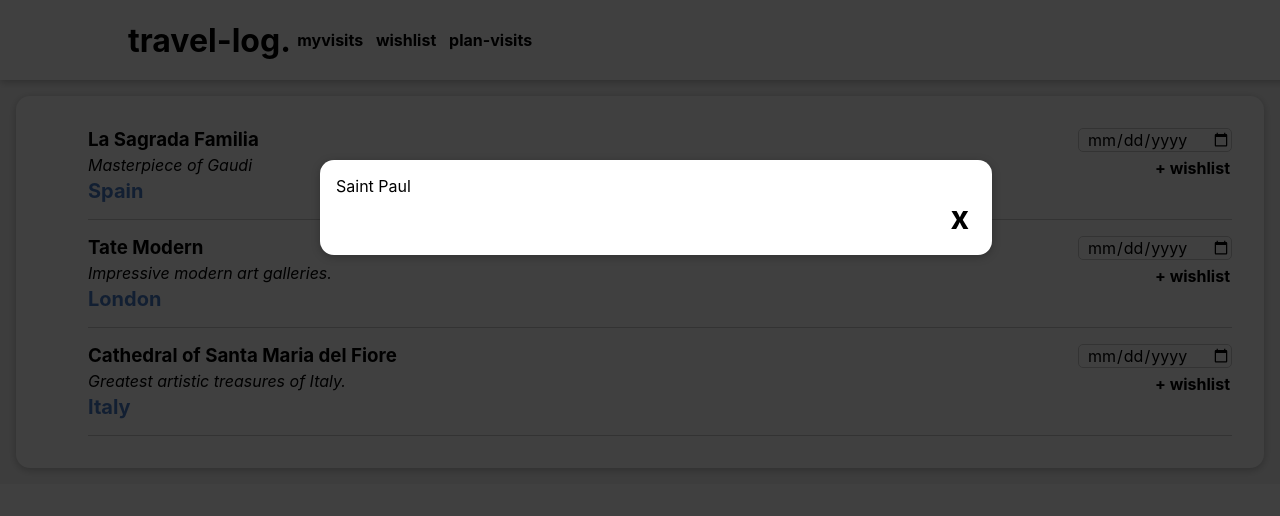
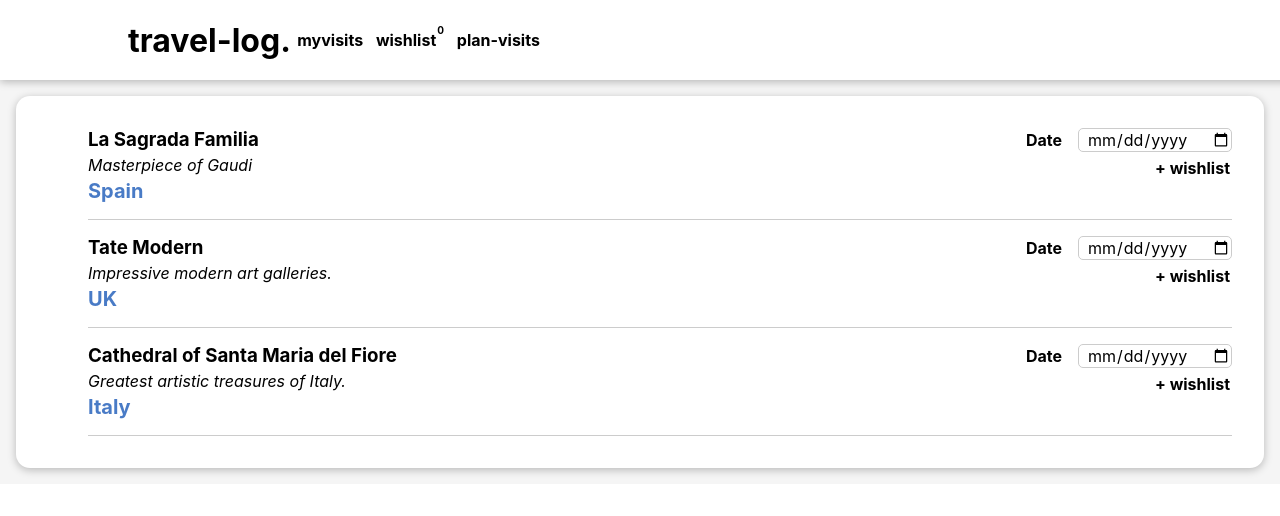
Before and after one commit to biraysutcuoglu/travelLog, a React (Create React App) app: page / in a window 1280 px wide. Shown: the top 516 px of the page. Built offline with nearby package versions, Linux system fonts and the light colour scheme.

Commit message:
useReducer and context for wishlist added

```diff
--- a/src/App.js
+++ b/src/App.js
@@ -1,18 +1,29 @@
 import "./App.css";
 import Header from "./components/layout/Header.js";
 import Explore from "./components/explore/Explore";
-import { Fragment } from "react";
+import { useState } from "react";
 import Wishlist from "./components/wishlist/Wishlist";
+import WishlistProvider from "./store/WishlistProvider";
 
 function App() {
+  const [wishlistIsShown, setWishlistState] = useState(false);
+
+  const showWishlistHandler = () => { //wishlist button is placed in HEADER
+    setWishlistState(true);
+  };
+
+  const hideWishlistHandler = () => {
+    setWishlistState(false);
+  };
+
   return (
-    <Fragment>
-      <Wishlist/>
-      <Header />
+    <WishlistProvider>
+      {wishlistIsShown && <Wishlist onWishlist={hideWishlistHandler} onClose={hideWishlistHandler}/>}
+      <Header onWishlist={showWishlistHandler} />
       <main>
         <Explore />
       </main>
-    </Fragment>
+    </WishlistProvider>
   );
 }
 
--- a/src/components/UI/Input.js
+++ b/src/components/UI/Input.js
@@ -1,11 +1,12 @@
 import classes from "./Input.module.css";
+import React from "react";
 
-const Input = (props) => {
+const Input = React.forwardRef((props, ref) => { //wrap with forward ref for custom components
   return (
     <div className={classes.input}>
       <label htmlFor={props.input.id}>{props.label}</label>
-      <input {...props.input} />
+      <input ref={ref} {...props.input} />
     </div>
   );
-};
+});
 export default Input;
--- a/src/components/UI/Modal.js
+++ b/src/components/UI/Modal.js
@@ -4,7 +4,7 @@
 
 
 const Backdrop = (props) => {
-  return <div className={classes.backdrop} />;
+  return <div className={classes.backdrop}  onClick={props.onClose}/>;
 };
 
 const ModalOverlay = (props) => {
@@ -21,7 +21,7 @@
   //create pop-up using react portals - define (what to portal, where to portal(in index html id = overlays))
   return (
     <Fragment>
-      {ReactDOM.createPortal(<Backdrop />, portalElement)}
+      {ReactDOM.createPortal(<Backdrop onClose={props.onClose}/>, portalElement)}
       {ReactDOM.createPortal(
         <ModalOverlay>{props.children}</ModalOverlay>,
         portalElement
--- a/src/components/explore/Explore.js
+++ b/src/components/explore/Explore.js
@@ -14,7 +14,7 @@
     id: "s2",
     name: "Tate Modern",
     description: "Impressive modern art galleries.",
-    country: "London",
+    country: "UK",
   },
   {
     id: "s3",
@@ -28,6 +28,7 @@
   const sitesList = DUMMY_SITES.map((site) => (
     <SiteItem
       key={site.id}
+      id={site.id}
       name={site.name}
       description={site.description}
       country={site.country}
--- a/src/components/explore/exploreItem/SiteItem.js
+++ b/src/components/explore/exploreItem/SiteItem.js
@@ -1,15 +1,26 @@
 import classes from "./SiteItem.module.css";
 import React from "react";
 import SiteItemForm from "./SiteItemForm";
+import { useContext } from "react";
+import WishlistContext from '../../../store/wishlist-context';
 
 const SiteItem = (props) => {
+  const wishlistCtx = useContext(WishlistContext);
+  const addToWishlistHandler = enteredDate => {
+    wishlistCtx.addItem({
+      id: props.id,
+      name: props.name,
+      date: props.date
+    });
+  };
+
   return <li className={classes.site}>
       <div>
       <h3>{props.name}</h3>
         <div className={classes.description}>{props.description}</div>
         <div className={classes.country}>{props.country}</div>
       </div>
-      <div><SiteItemForm id={props.id}/></div>
+      <div><SiteItemForm id={props.id} onAddToWishlist={addToWishlistHandler}/></div>
   </li>;
 };
 export default SiteItem;
--- a/src/components/explore/exploreItem/SiteItemForm.js
+++ b/src/components/explore/exploreItem/SiteItemForm.js
@@ -1,13 +1,35 @@
 import classes from "./SiteItemForm.module.css";
 import Input from '../../UI/Input';
+import { useRef } from "react";
+
+//TODO: Check date if before the current date and set error state
 
 const SiteItemForm = (props) => {
-  return <form className={classes.form}>
+
+  const dateInputRef = useRef();
+
+  var today = new Date();
+  const currentDate = today.getFullYear()+'-'+(today.getMonth()+1)+'-'+today.getDate();
+
+  const submitHandler = event => {
+    event.preventDefault(); //reload page prevented
+
+    const enteredDate  = dateInputRef.current.value;  //.current will point at the input element (value is default prop.)
+    if(enteredDate.trim().length === 0){
+      console.log("no date entered");
+      return;
+    }
+    props.onAddToWishlist(enteredDate); //only forward date
+  };
+
+  return <form className={classes.form} onSubmit={submitHandler} >
       <Input
+      ref={dateInputRef}
+      label='Date'
       input={{
           id : 'date_' + props.id,
           type: 'date',
-          min: "2018-07-22"
+          min: currentDate
       }}
       />
       <button>+ wishlist</button>
--- a/src/components/layout/Header.js
+++ b/src/components/layout/Header.js
@@ -10,7 +10,7 @@
       <header className={classes.header}>
         <h1>travel-log.</h1>
           <MyVisitsLabel />
-          <WishListLabel />
+          <WishListLabel onClick={props.onWishlist}/>
           <PlanVisitsLabel />
       </header>
     </Fragment>
--- a/src/components/layout/LayoutLabel.module.css
+++ b/src/components/layout/LayoutLabel.module.css
@@ -12,7 +12,14 @@
   font-weight: bold;
 }
 
-.layoutlabel h4:hover,
-.layoutlabel h4:active {
+.layoutlabel:hover,
+.layoutlabel:active {
   color: rgb(75, 75, 148);
 }
+
+.badge{
+  font-size: x-small;
+  padding-left: 1px;
+  padding-bottom: 20px;
+  font-weight: bold;
+}
--- a/src/components/layout/WishlistLabel.js
+++ b/src/components/layout/WishlistLabel.js
@@ -1,10 +1,16 @@
+import { useContext } from "react";
+import WishlistContext from "../../store/wishlist-context";
 import React from "react";
 import classes from "./LayoutLabel.module.css";
 
 const WishListLabel = (props) => {
+  const wishlistctx = useContext(WishlistContext);
+  const numberOfWishlistItems = wishlistctx.items.length; //number of places
+
   return (
-    <div className={classes.layoutlabel}>
+    <div className={classes.layoutlabel} onClick={props.onClick}>
       <h4>wishlist</h4>
+      <span className={classes.badge}>{numberOfWishlistItems}</span>
     </div>
   );
 };
--- a/src/components/wishlist/Wishlist.js
+++ b/src/components/wishlist/Wishlist.js
@@ -10,10 +10,10 @@
     </ul>
   );
   return (
-    <Modal>
+    <Modal onClose={props.onClose}>
       {wishlistItems}
       <div className={classes.actions}>
-        <button>x</button>
+        <button onClick={props.onClose}>x</button>
       </div>
     </Modal>
   );
--- /dev/null
+++ b/src/store/WishlistProvider.js
@@ -0,0 +1,57 @@
+//manages wishlist-context data
+//and provides this context to all components want to access to it
+//wrap all component that need access to wishlist
+
+import WishlistContext from "./wishlist-context";
+import { useReducer } from "react";
+
+const defaultWishlistState = {
+  items: [],
+  totalAmount: 0,
+  date: "",
+};
+
+const wishlistReducer = (state, action) => {
+  if (action.type === "ADD") {
+    const updatedItems = state.items.concat(action.item); //adds new item to array by returning a new array (immutable)
+    const updatedTotalAmount = state.totalAmount + 1;
+    const updatedDate = state.date;
+    return {
+      //return a new state snapshot
+      items: updatedItems,
+      totalAmount: updatedTotalAmount,
+      date: updatedDate,
+    };
+  }
+  return defaultWishlistState;
+}; //will not need any data from the component
+
+const WishlistProvider = (props) => {
+  const [wishlistState, dispatchWishlistAction] = useReducer(
+    wishlistReducer,
+    defaultWishlistState
+  );
+
+  const addItemToWishlistsHandler = (item) => {
+    dispatchWishlistAction({ type: "ADD", item: item });
+  };
+  const removeItemFromWishlistHandler = (id) => {
+    dispatchWishlistAction({ type: "REMOVE", id: id });
+  };
+
+  const wishlistContext = {
+    items: wishlistState.items,
+    totalAmount: wishlistState.totalAmount,
+    date: wishlistState.date,
+    addItem: addItemToWishlistsHandler,
+    removeItem: removeItemFromWishlistHandler,
+  };
+
+  return (
+    <WishlistContext.Provider value={wishlistContext}>
+      {props.children}
+    </WishlistContext.Provider>
+  );
+};
+
+export default WishlistProvider;
--- /dev/null
+++ b/src/store/wishlist-context.js
@@ -0,0 +1,12 @@
+//store application-wide context
+import React from "react";
+
+const WishlistContext = React.createContext({
+  items: [],
+  totalAmount: 0,
+  date: "",
+  addItem: (item) => {}, //receives the item should be added
+  removeItem: (id) => {},
+});
+
+export default WishlistContext;
```
